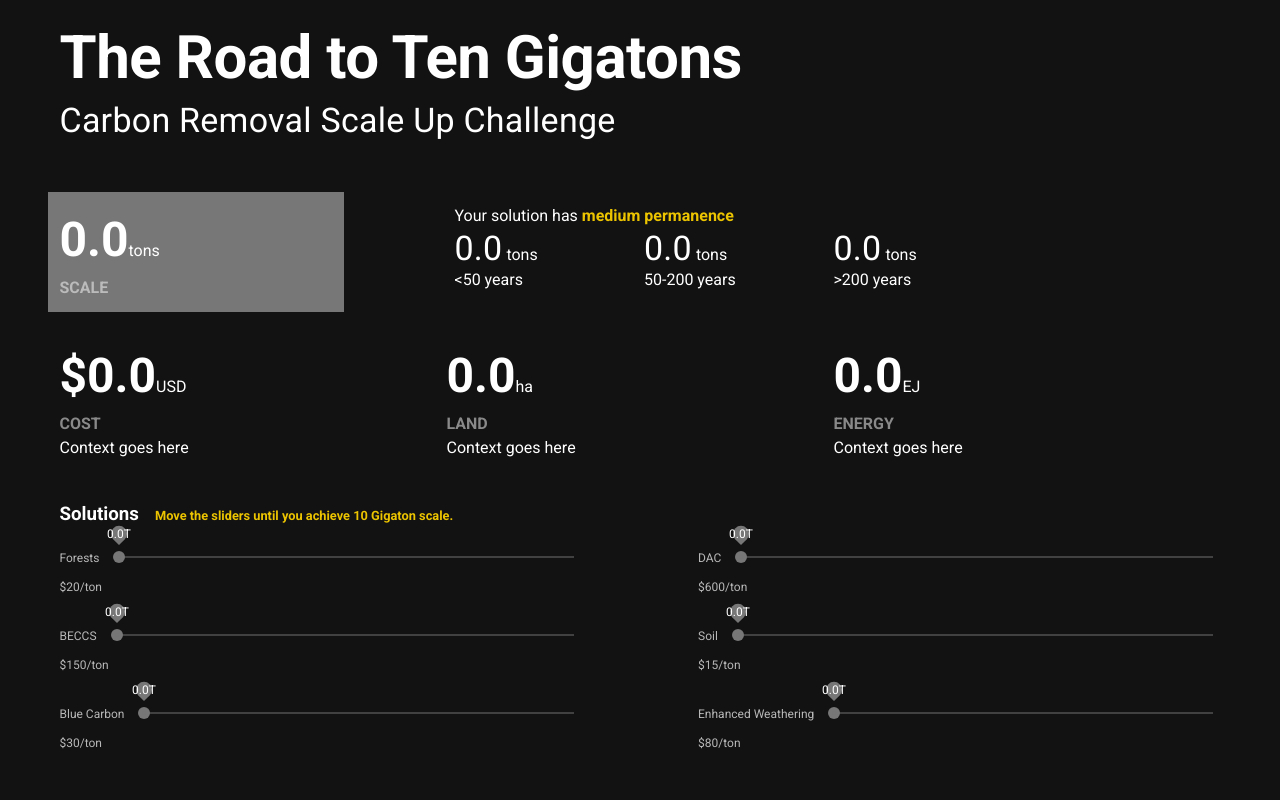
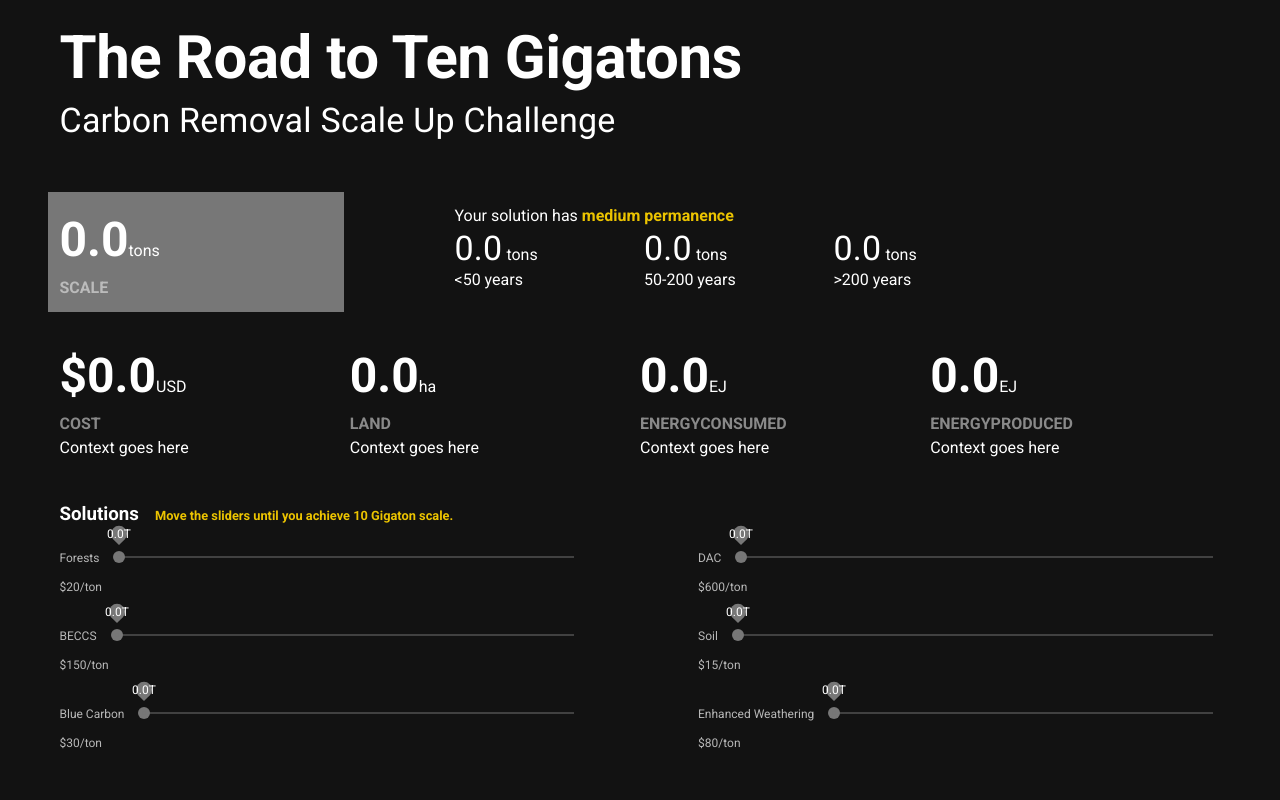
Before and after one commit to cssndrx/road-to-10gt, a Vue app: page / in a window 1280 px wide. Shown: the top 800 px of the page. Built offline with nearby package versions, Linux system fonts and the light colour scheme.

Commit message:
Add energyconsumed vs produced

```diff
--- a/src/components/Main.vue
+++ b/src/components/Main.vue
@@ -35,7 +35,7 @@ Your solution has <span class="bright" style="font-size: 1em;">medium permanence
 
 
 
-<section class="mt-10" style="display:grid; grid-template-columns: 1fr 1fr 1fr;">
+<section class="mt-10" style="display:grid; grid-template-columns: 1fr 1fr 1fr 1fr;">
 
 <div v-for="dim in dimensions" :key="dim">
   <span class="big">{{pprint(dim, estimates[dim]).big}}</span>
@@ -269,7 +269,9 @@ const TEN_BILLION = 10000000000;
         return {
           cost: this.solutions.reduce((acc, sol) => acc + this.totalCostEstimate(sol), 0),
           land: this.solutions.reduce((acc, sol) => acc + this.landEstimate(sol), 0),
-          energy: this.solutions.reduce((acc, sol) => acc + this.energyEstimate(sol), 0),
+          energyConsumed: this.solutions.reduce((acc, sol) => acc + this.energyConsumedEstimate(sol), 0),
+          energyProduced: this.solutions.reduce((acc, sol) => acc + this.energyProducedEstimate(sol), 0),
+
         };
       },
       permanences(){
@@ -299,7 +301,7 @@ const TEN_BILLION = 10000000000;
           },
 
           {
-            condition: this.estimates.energy > 1,
+            condition: this.estimates.energyConsumed > 1,
             text: 'Oh dear, you are using lots of energy',
             color: 'yellow'
           },
@@ -312,7 +314,7 @@ const TEN_BILLION = 10000000000;
       constraintsViolated(){
           const constraints = [
           {
-            condition: this.estimates.energy > 2,
+            condition: this.estimates.energyConsumed > 2,
             text: 'Too much energy!',
             color: 'red'
           },
@@ -339,7 +341,7 @@ const TEN_BILLION = 10000000000;
 
       tonsSequestered(){
         if (this.tonsSequestered > TEN_BILLION){
-          // this.dialog = true;
+          this.dialog = true;
         }
       },
       newsItems(newNews, oldNews){
@@ -364,7 +366,7 @@ const TEN_BILLION = 10000000000;
       return {
         testing: 0,
 
-        dimensions: ['cost', 'land', 'energy'],
+        dimensions: ['cost', 'land', 'energyConsumed', 'energyProduced'],
         solutions: ['forests', 'dac', 'beccs', 'soil', 'blueCarbon', 'enhancedWeathering'],
         tonsAllocated: {
           forests: 0,
@@ -459,7 +461,19 @@ const TEN_BILLION = 10000000000;
           enhancedWeathering: (0.61 / 1000) * this.tonsAllocated.enhancedWeathering
         }[sol]
       },
-      energyEstimate(sol) {
+      energyConsumedEstimate(sol) {
+        // all the dividing by BILLION due to conversion from GJ to EJ
+        return {
+          forests: 0,
+          soil: 0,
+          blueCarbon: 0,
+          beccs: - (8 / BILLION) * this.tonsAllocated.beccs,
+          dac: (6.88 / BILLION) * this.tonsAllocated.dac,
+          enhancedWeathering: (6 / BILLION) * this.tonsAllocated.enhancedWeathering
+        }[sol];
+      },
+
+      energyProducedEstimate(sol) {
         // all the dividing by BILLION due to conversion from GJ to EJ
         return {
           forests: 0,
@@ -488,7 +502,8 @@ const TEN_BILLION = 10000000000;
           scale: 'tons',
           cost: 'USD',
           land: 'ha',
-          energy: 'EJ'
+          energyConsumed: 'EJ',
+          energyProduced: 'EJ',
         };
 
         const prefix = key === 'cost' ? '$' : '';
```
